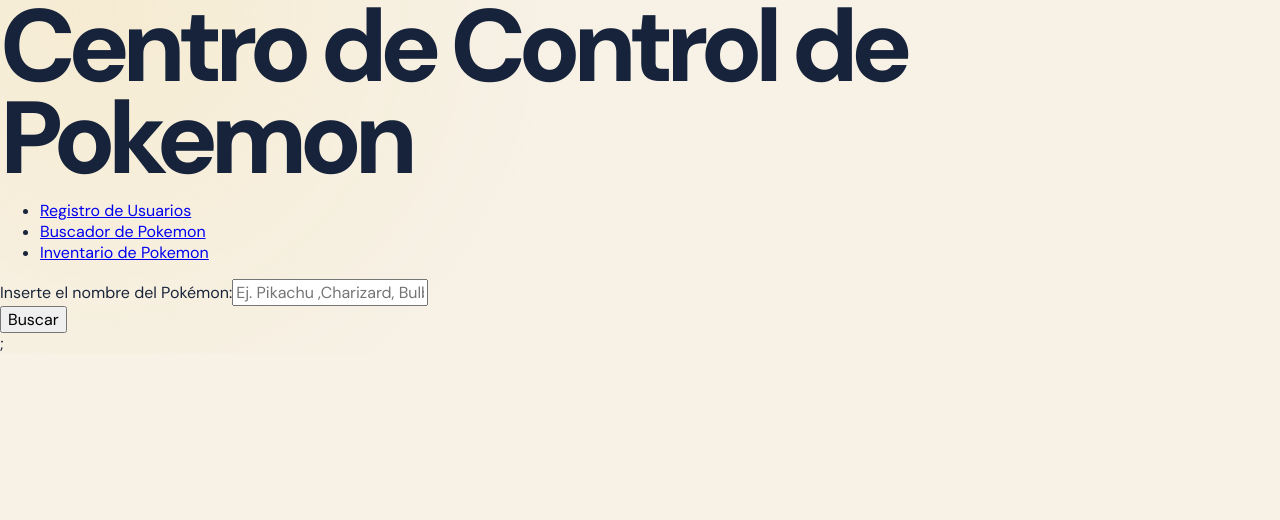
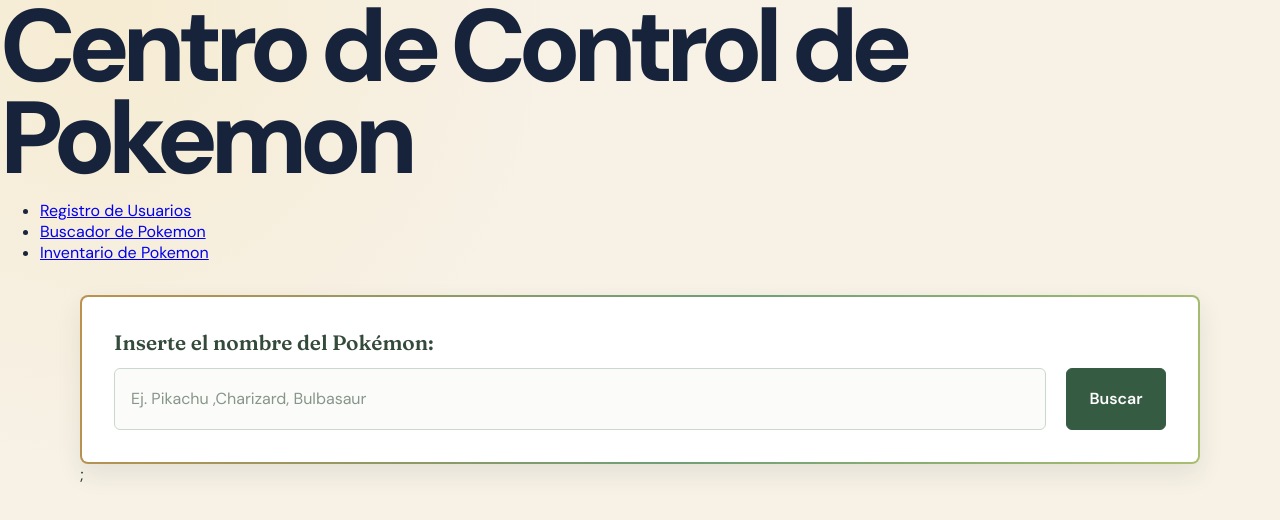
Before and after one commit to Carolhernandez2616/20260829_TALLER_ANGULAR_POKEMON, an Angular app in the folder BuscadorPokemon/: page /buscador in a window 1280 px wide. Shown: the top 520 px of the page. Built offline with nearby package versions, Linux system fonts and the light colour scheme.

Commit message:
Cambios css del buscador pokemon

```diff
--- a/BuscadorPokemon/src/app/components/buscador-pokemon/buscador-pokemon.css
+++ b/BuscadorPokemon/src/app/components/buscador-pokemon/buscador-pokemon.css
@@ -1,29 +1,217 @@
+:host {
+  display: block;
+  width: min(100% - 1rem, 1120px);
+  margin: 2rem auto;
+  color: #26382d;
+}
+
+form {
+  display: grid;
+  grid-template-columns: minmax(0, 1fr) auto;
+  align-items: end;
+  gap: 1.25rem;
+  padding: 2rem;
+  background: linear-gradient(#fff, #fff) padding-box,
+    linear-gradient(110deg, #bd914d 0%, #6f9f78 55%, #aabe70 100%) border-box;
+  border: 2px solid transparent;
+  border-radius: 8px;
+  box-shadow: 0 10px 26px rgb(42 66 49 / 9%);
+}
+
+form > div:first-child {
+  min-width: 0;
+}
+
+label {
+  display: block;
+  margin-bottom: 0.7rem;
+  color: #344b3b;
+  font-family: 'Fraunces', Georgia, serif;
+  font-size: 1.3rem;
+  font-weight: 600;
+  line-height: 1.3;
+}
+
+input[type='text'] {
+  width: 100%;
+  min-height: 62px;
+  padding: 0.9rem 1rem;
+  color: #26382d;
+  background: #fbfcfa;
+  border: 1px solid #cbd8cd;
+  border-radius: 6px;
+  outline: none;
+  transition: border-color 160ms ease, box-shadow 160ms ease;
+}
+
+input[type='text']::placeholder {
+  color: #87958a;
+}
+
+input[type='text']:focus-visible {
+  border-color: #52745c;
+  box-shadow: 0 0 0 3px rgb(82 116 92 / 17%);
+}
+
+form button,
+.btn-guardar {
+  min-height: 62px;
+  padding: 0.8rem 1.4rem;
+  color: #fff;
+  font-weight: 600;
+  background: #365b43;
+  border: 1px solid #365b43;
+  border-radius: 6px;
+  cursor: pointer;
+  transition: background-color 160ms ease, border-color 160ms ease, transform 160ms ease;
+}
+
+form button:hover:not(:disabled),
+.btn-guardar:hover {
+  background: #294a35;
+  border-color: #294a35;
+  transform: translateY(-1px);
+}
+
+form button:focus-visible,
+.btn-guardar:focus-visible {
+  outline: 3px solid rgb(82 116 92 / 30%);
+  outline-offset: 2px;
+}
+
+form button:disabled {
+  cursor: wait;
+  opacity: 0.7;
+}
+
+.error {
+  margin: 1rem 0 0;
+  padding: 0.85rem 1rem;
+  color: #8a3e36;
+  background: #fff4f0;
+  border: 1px solid #f0d4cd;
+  border-radius: 6px;
+}
+
 .card-pokemon {
-  margin-top: 1.5rem;
+  width: min(100%, 420px);
+  margin: 1.5rem auto 0;
   padding: 1.5rem;
-  border-radius: 12px;
   text-align: center;
-  background-color: #fafafa;
+  background: linear-gradient(145deg, #fff 0%, #f5f8f2 100%) padding-box,
+    linear-gradient(135deg, #b9a071 0%, #91ad96 58%, #bdc795 100%) border-box;
+  border: 1.5px solid transparent;
+  border-radius: 8px;
+  box-shadow: 0 10px 26px rgb(42 66 49 / 8%);
+  transition: transform 180ms ease, box-shadow 180ms ease;
+}
+
+.card-pokemon h3 {
+  margin: 0.25rem 0 0.25rem;
+  color: #263e2e;
+  font-size: 1.85rem;
+  font-weight: 700;
+  overflow-wrap: anywhere;
+}
+
+.pokemon-number {
+  margin: 0 0 0.75rem;
+  color: #78877c;
+  font-size: 0.9rem;
+  font-weight: 600;
+}
+
+.card-pokemon img {
+  display: block;
+  width: 220px;
+  height: 220px;
+  max-width: 100%;
+  margin: 0 auto;
+  object-fit: contain;
+  background: radial-gradient(circle, #fff 0 40%, #edf3eb 41% 64%, transparent 65%);
+}
+
+.card-pokemon > p {
+  display: flex;
+  align-items: center;
+  justify-content: space-between;
+  gap: 1rem;
+  margin: 0;
+  padding: 0.8rem 0;
+  color: #53645a;
+  text-align: left;
+  border-top: 1px solid #edf1ed;
+}
+
+.card-pokemon strong {
+  color: #304b38;
+  font-variant-numeric: tabular-nums;
 }
 
 .badge-tipo {
-  color: white;
-  padding: 4px 10px;
-  border-radius: 12px;
-  font-size: 0.85rem;
-  font-weight: bold;
+  padding: 0.38rem 0.85rem;
+  color: #fff;
+  border-radius: 999px;
+  font-size: 0.88rem;
+  font-weight: 700;
+  text-transform: capitalize;
+  box-shadow: 0 3px 9px rgb(38 56 45 / 18%);
 }
 
-.tipo-fire { background-color: #fff3e0; }
-.tipo-water { background-color: #e1f5fe; }
-.tipo-grass { background-color: #e8f8f5; }
+.btn-guardar {
+  width: 100%;
+  max-width: 290px;
+  min-height: 52px;
+  margin-top: 0.65rem;
+  background: linear-gradient(115deg, #168b68 0%, #35a66d 100%);
+  border: 1px solid #168b68;
+  box-shadow: 0 6px 16px rgb(27 139 99 / 25%);
+  transition: background 160ms ease, box-shadow 160ms ease, transform 160ms ease;
+}
 
-.btn-guardar {
-  margin-top: 1rem;
-  background-color: #4caf50;
-  color: white;
-  border: none;
-  padding: 8px 16px;
-  border-radius: 6px;
-  cursor: pointer;
+.btn-guardar:hover {
+  background: linear-gradient(115deg, #117756 0%, #218b59 100%);
+  border-color: #117756;
+  box-shadow: 0 8px 20px rgb(27 139 99 / 32%);
 }
+
+@media (max-width: 520px) {
+  :host {
+    margin: 1.5rem auto;
+  }
+
+  form {
+    grid-template-columns: minmax(0, 1fr);
+    gap: 0.85rem;
+    padding: 1.25rem;
+  }
+
+  label {
+    font-size: 1.15rem;
+  }
+
+  form button {
+    width: 100%;
+  }
+
+  .card-pokemon {
+    padding: 1.25rem;
+  }
+
+  .card-pokemon h3 {
+    font-size: 1.6rem;
+  }
+
+  .card-pokemon img {
+    width: 210px;
+    height: 210px;
+  }
+}
+
+@media (prefers-reduced-motion: reduce) {
+  *,
+  *::before,
+  *::after {
+    transition-duration: 0.01ms !important;
+  }
+}
--- a/BuscadorPokemon/src/app/components/buscador-pokemon/buscador-pokemon.html
+++ b/BuscadorPokemon/src/app/components/buscador-pokemon/buscador-pokemon.html
@@ -22,14 +22,15 @@
 }
 
 @if  (pokemon(); as poke) {
-  <div appResaltarTarjeta colorBorde="#0000FF" class="card-pokemon">
-    <h3>{{ poke.name }} (#{{ poke.id }})</h3>
-    <img [src]="poke.image">
+  <div appResaltarTarjeta colorBorde="#c48a43" class="card-pokemon">
+    <img [src]="poke.image" [alt]="'Imagen de ' + poke.name">
+    <h3>{{ poke.name }}</h3>
+    <p class="pokemon-number">Pokémon #{{ poke.id }}</p>
     <p>
       Tipo:
-      <span class="badge-tipo" [ngStyle] = "{'background-color': poke.type === 'fire' ? '#ff0000' :
-                            poke.type === 'water' ? '#0000ff' :
-                            poke.type === 'grass' ? '#00ff00' : '#757575'} ">
+      <span class="badge-tipo" [ngStyle]="{'background-color': poke.type === 'fire' ? '#c7473b' :
+                poke.type === 'water' ? '#4d8290' :
+                            poke.type === 'grass' ? '#557c55' : '#718078'}">
 
         {{ poke.type }}
 
--- a/BuscadorPokemon/src/app/components/buscador-pokemon/buscador-pokemon.ts
+++ b/BuscadorPokemon/src/app/components/buscador-pokemon/buscador-pokemon.ts
@@ -35,7 +35,7 @@ export class BuscadorPokemon {
     next: (res) => {
       this.pokemon.set({
         id: res.id,
-        name: res.name.toUpperCase(),
+        name: res.name.charAt(0).toUpperCase() + res.name.slice(1),
         image: res.sprites.front_default,
         type: res.types[0].type.name,
         base_experience: res.base_experience,
--- a/BuscadorPokemon/src/app/components/registro-usuario/registro-usuario.css
+++ b/BuscadorPokemon/src/app/components/registro-usuario/registro-usuario.css
@@ -49,7 +49,7 @@ body {
   align-items: center;
   justify-content: center;
   padding: 3rem 1.25rem;
-  background: linear-gradient(125deg, #a982e8 0%, #e88fcb 50%, #9bdcf2 100%);
+  background: linear-gradient(125deg, #dce9df 0%, #eef1e9 52%, #d9e5df 100%);
 }
 
 .card {
--- a/BuscadorPokemon/src/app/directives/resaltar-tarjeta.ts
+++ b/BuscadorPokemon/src/app/directives/resaltar-tarjeta.ts
@@ -13,11 +13,12 @@ export class ResaltarTarjeta {
 }
 
   @HostListener('mouseleave') onMouseLeave() {
-    this.aplicarEfecto(`3px solid #55D48F`, 'scale(1)');
+    this.aplicarEfecto('none', 'scale(1)');
 }
 
-private aplicarEfecto(borde: string, transformacion: string) {
-    this.el.nativeElement.style.border = borde;
+private aplicarEfecto(contorno: string, transformacion: string) {
+    this.el.nativeElement.style.outline = contorno;
+    this.el.nativeElement.style.outlineOffset = '2px';
     this.el.nativeElement.style.transform = transformacion;
     this.el.nativeElement.style.transition = 'all 0.3s ease-in-out';
   }
--- a/BuscadorPokemon/src/styles.css
+++ b/BuscadorPokemon/src/styles.css
@@ -1,4 +1,4 @@
-@import url('https://fonts.googleapis.com/css2?family=DM+Sans:wght@400;500;600;700;800&display=swap');
+@import url('https://fonts.googleapis.com/css2?family=DM+Sans:wght@400;500;600;700;800&family=Fraunces:wght@500;600;700&display=swap');
 
 :root { font-family: 'DM Sans', Arial, sans-serif; color: #19253a; background: #f7f1e6; font-synthesis: none; text-rendering: optimizeLegibility; }
 * { box-sizing: border-box; }
```
Also changed, not shown: 5 other files (tests, documents, lock files or other folders).
